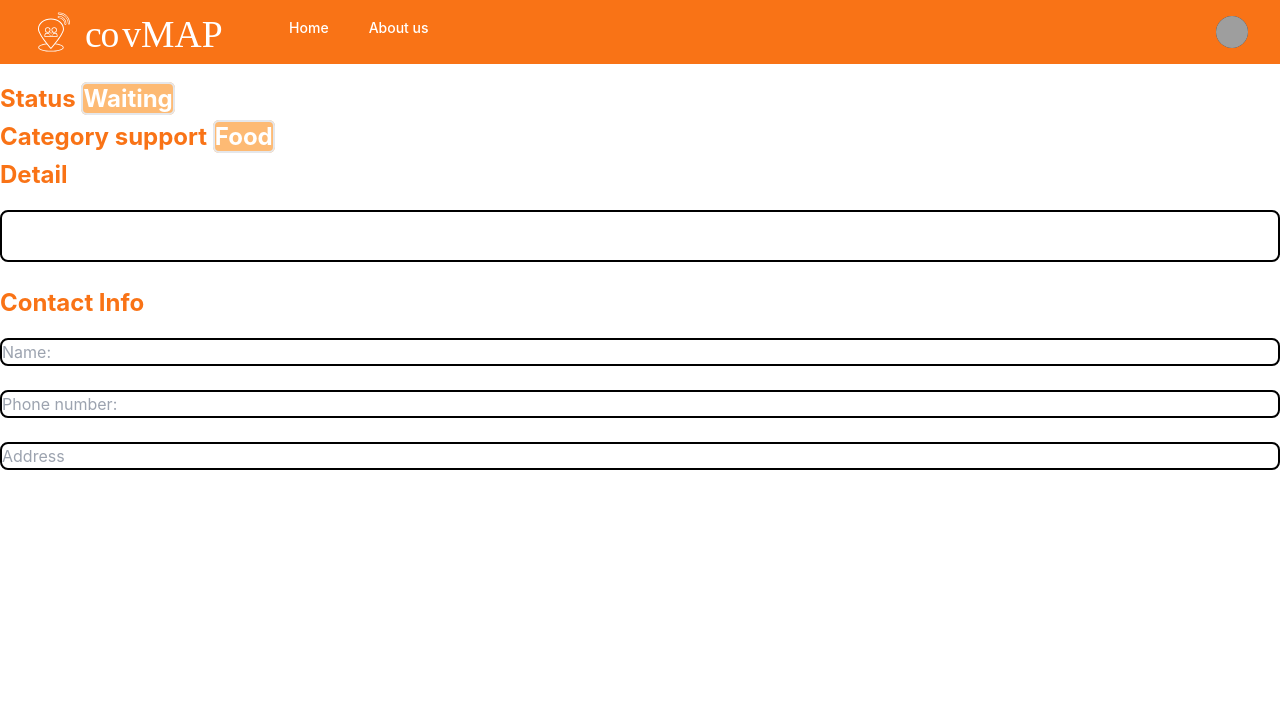
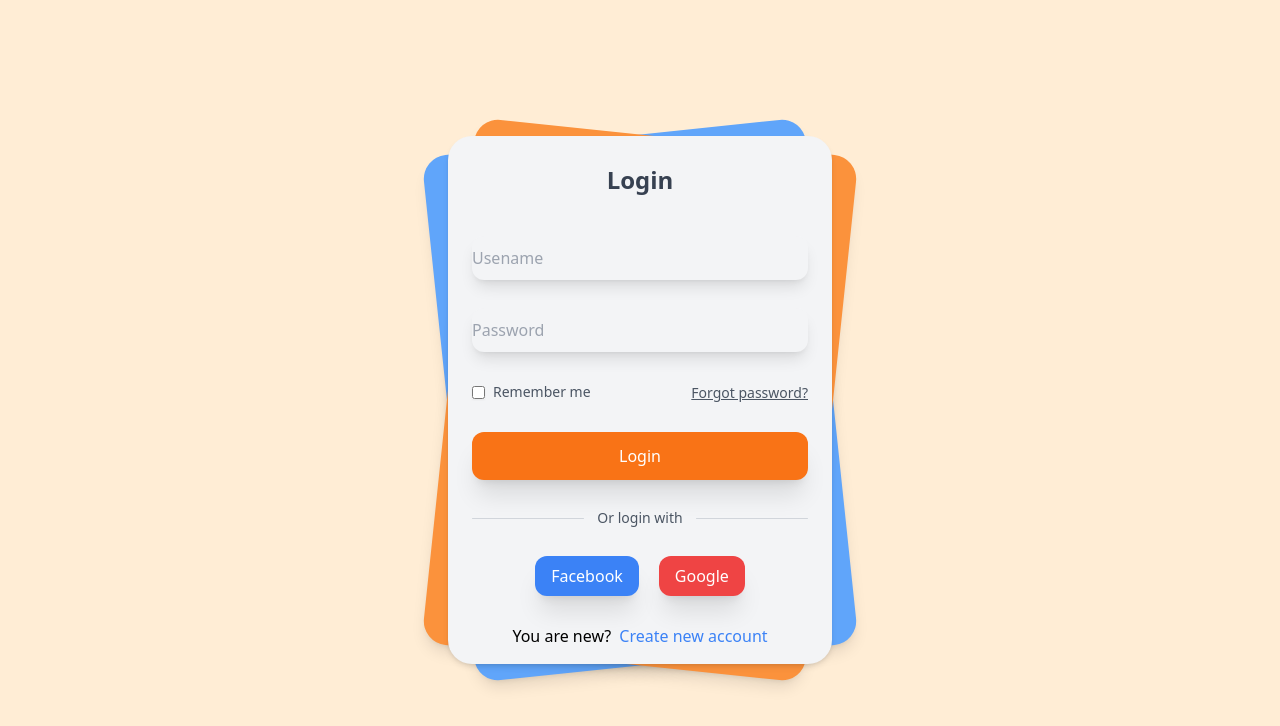
Before and after one commit to thtngan/FDI-CaBaBu, a React (Create React App) app in the folder cov-map/: page /login in a window 1280 px wide. Shown: the top 726 px of the page. Built offline with nearby package versions, Linux system fonts and the light colour scheme; grey boxes are pictures that could not be loaded.

Commit message:
Add login

```diff
--- a/cov-map/src/App.js
+++ b/cov-map/src/App.js
@@ -4,11 +4,13 @@
 import WantToHelp from "./pages/WantToHelp";
 import Header from "./components/header/Header";
 import HelpForm from "./pages/HelpForm";
+import Login from "./pages/Login";
 export default function App() {
   return (
     <div className="App">
-      <HelpForm/>
+      {/*<HelpForm/> */}
       {/* <SendHelp/> */}
+      <Login/>
     </div>
   );
 }
--- a/cov-map/src/pages/Login.js
+++ b/cov-map/src/pages/Login.js
@@ -1,5 +1,74 @@
 export default function Login(){
     return (
-        <div>Login</div>
+        <div class="font-sans">
+            <div class="relative min-h-screen flex flex-col sm:justify-center items-center bg-orange-100">
+                <div class="relative sm:max-w-sm w-full">
+                    <div class="card bg-blue-400 shadow-lg  w-full h-full rounded-3xl absolute  transform -rotate-6"></div>
+                    <div class="card bg-orange-400 shadow-lg  w-full h-full rounded-3xl absolute  transform rotate-6"></div>
+                    <div class="relative w-full rounded-3xl  px-6 py-4 bg-gray-100 shadow-md">
+                        <label for="" class="block mt-3 text-2xl text-gray-700 text-center font-semibold">
+                            Login
+                        </label>
+                        <form method="#" action="#" class="mt-10">
+                            <input type="email" placeholder="Usename" class="mt-1 block w-full border-none bg-gray-100 h-11 rounded-xl shadow-lg hover:bg-blue-100 focus:bg-blue-100 focus:ring-0"/>
+
+                            <div class="mt-7">
+                                <input type="password" placeholder="Password" class="mt-1 block w-full border-none bg-gray-100 h-11 rounded-xl shadow-lg hover:bg-blue-100 focus:bg-blue-100 focus:ring-0"/>
+                            </div>
+
+                            <div class="mt-7 flex">
+                                <label for="remember_me" class="inline-flex items-center w-full cursor-pointer">
+                                    <input id="remember_me" type="checkbox" class="rounded border-gray-300 text-indigo-600 shadow-sm focus:border-indigo-300 focus:ring focus:ring-indigo-200 focus:ring-opacity-50" name="remember"/>
+                                    <span class="ml-2 text-sm text-gray-600">
+                                        Remember me
+                                    </span>
+                                </label>
+
+                               <div class="w-full text-right">
+                                    <a class="underline text-sm text-gray-600 hover:text-gray-900" href="#">
+                                        Forgot password?
+                                    </a>
+                               </div>
+                            </div>
+
+                            <div class="mt-7">
+                                <button class="bg-orange-500 w-full py-3 rounded-xl text-white shadow-xl hover:shadow-inner focus:outline-none transition duration-500 ease-in-out  transform hover:-translate-x hover:scale-105">
+                                    Login
+                                </button>
+                            </div>
+
+                            <div class="flex mt-7 items-center text-center">
+                                <hr class="border-gray-300 border-1 w-full rounded-md"/>
+                                <label class="block font-medium text-sm text-gray-600 w-full">
+                                    Or login with
+                                </label>
+                                <hr class="border-gray-300 border-1 w-full rounded-md"/>
+                            </div>
+
+                            <div class="flex mt-7 justify-center w-full">
+                                <button class="mr-5 bg-blue-500 border-none px-4 py-2 rounded-xl cursor-pointer text-white shadow-xl hover:shadow-inner transition duration-500 ease-in-out  transform hover:-translate-x hover:scale-105">
+                                    Facebook
+                                </button>
+
+                                <button class="bg-red-500 border-none px-4 py-2 rounded-xl cursor-pointer text-white shadow-xl hover:shadow-inner transition duration-500 ease-in-out  transform hover:-translate-x hover:scale-105">
+                                    Google
+                                </button>
+                            </div>
+
+                             <div class="mt-7">
+                                <div class="flex justify-center items-center">
+                                    <label class="mr-2" >You are new?</label>
+                                    <a href="#" class=" text-blue-500 transition duration-500 ease-in-out  transform hover:-translate-x hover:scale-105">
+                                        Create new account
+                                    </a>
+                                </div>
+                            </div>
+                        </form>
+                    </div>
+                </div>
+            </div>
+
+        </div>
+
     );
 }
```
